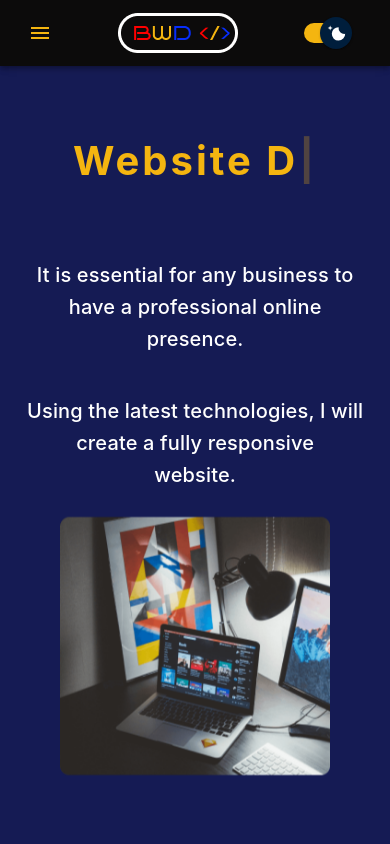
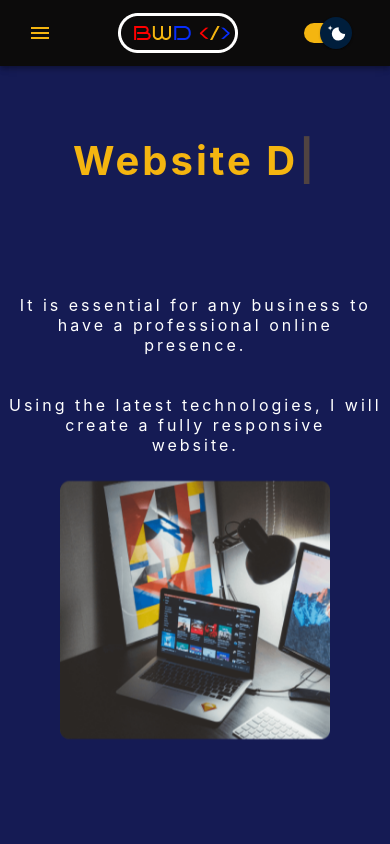
Before and after one commit to Adrian-Edu/best-web-design, a React (Create React App) app: page /webdesign in a window 390 px wide. Shown: the top 844 px of the page. Built offline with nearby package versions, Linux system fonts and the light colour scheme.

Commit message:
modificari web-design h5 to h6

```diff
--- a/src/pages/web-design/WebDesign.css
+++ b/src/pages/web-design/WebDesign.css
@@ -13,7 +13,7 @@
   font-weight: 700;
 }
 
-.h5 {
+.h6 {
   text-align: center;
   font-size: 60px;
   letter-spacing: 3px;
@@ -42,7 +42,7 @@
     max-width: 520px;
     max-height: 520px;
   }
-  .h5 {
+  .h6 {
     font-size: 50px;
     letter-spacing: 3px;
   }
@@ -64,7 +64,7 @@
     max-width: 450px;
     max-height: 450px;
   }
-  .h5 {
+  .h6 {
     font-size: 30px;
     letter-spacing: 3px;
   }
@@ -79,7 +79,7 @@
     max-width: 380px;
     height: 380px;
   }
-  .h5 {
+  .h6 {
     font-size: 25px;
     letter-spacing: 3px;
   }
@@ -97,7 +97,7 @@
     max-width: 300px;
     max-height: 300px;
   }
-  .h5 {
+  .h6 {
     margin-bottom: 20px;
     font-size: 20px;
   }
@@ -112,7 +112,7 @@
     max-width: 280px;
     max-height: 280px;
   }
-  .h5 {
+  .h6 {
     font-size: 15px;
     letter-spacing: 3px;
     margin: 40px 4px 20px 4px;
@@ -134,7 +134,7 @@
     font-size: 40px;
     padding-top: 70px;
   }
-  .h5 {
+  .h6 {
     font-size: 16px;
     letter-spacing: 3px;
     margin-bottom: 20px 0;
--- a/src/pages/web-design/WebDesign.jsx
+++ b/src/pages/web-design/WebDesign.jsx
@@ -27,7 +27,7 @@ function WebDesign(props) {
       <div className="second-container ">
         <div className="secondpagetext animate__animated animate__backInLeft">
           <p
-            className="h5"
+            className="h6"
             style={{
               color: `${props.textColor}`,
             }}
@@ -40,7 +40,7 @@ function WebDesign(props) {
             <br />
           </p>
           <p
-            className="h5"
+            className="h6"
             style={{
               color: `${props.textColor}`,
             }}
```
Also changed, not shown: src/pages/slide-protfolio/SlidePortfolio.jsx (+131 -0 lines).
